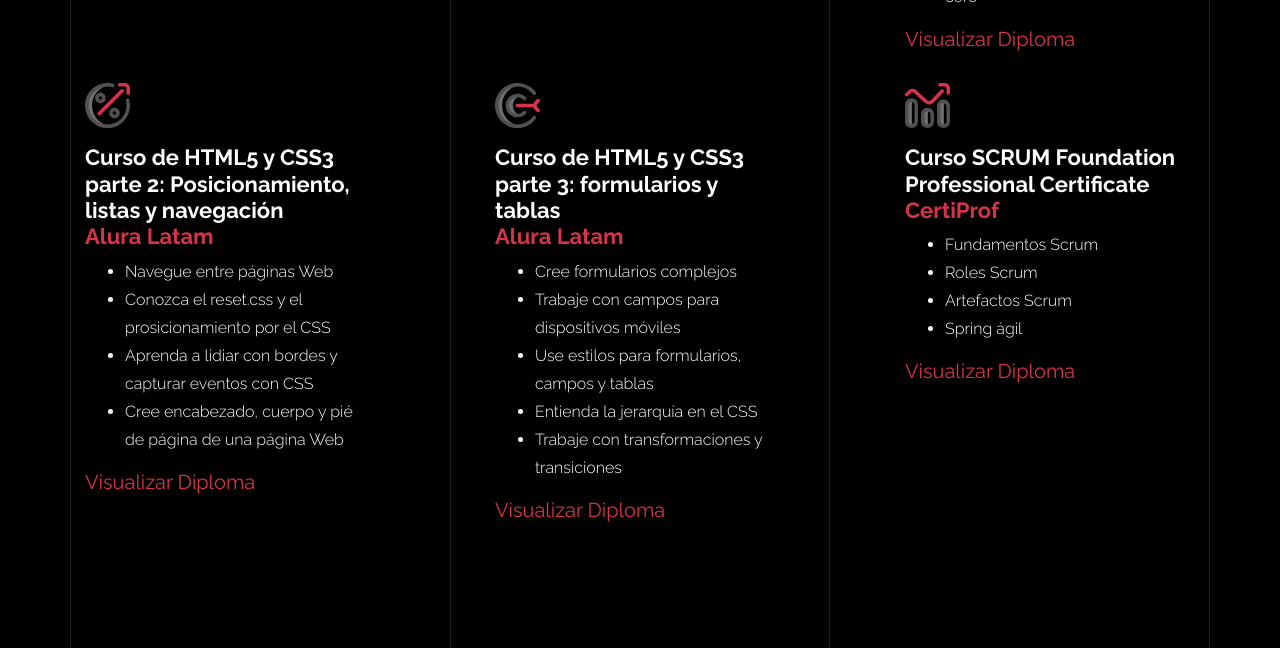
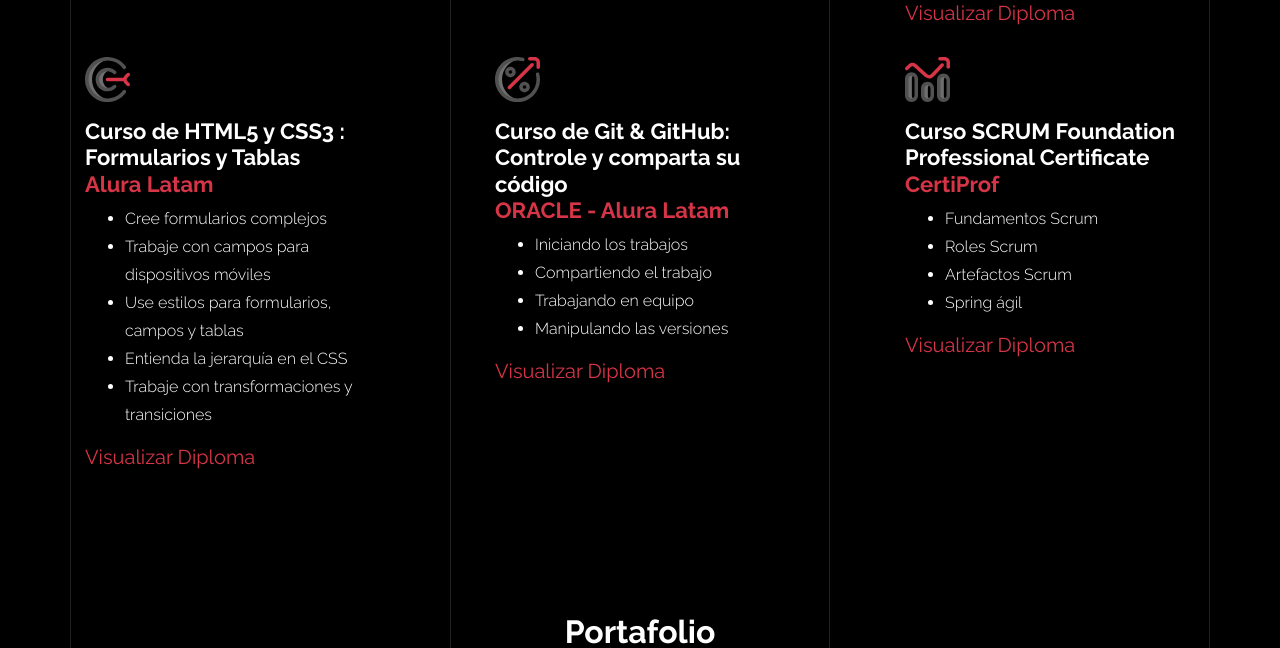
Before and after one commit to junioruribe/portafolioweb, a plain HTML site: page index.html in a window 1280 px wide. Shown: the part 3592-4240 px from the top of the page. Drawn offline with nearby package versions, Linux system fonts and the light colour scheme; animation ran at ten frames a second; files whose address does not match are found by name.

Commit message:
Agregando certificado git-github

```diff
--- a/index.html
+++ b/index.html
@@ -293,7 +293,7 @@
                 <div class="wrap-icon mb-3">
                   <img src="images/svg/003-contact-book.svg" alt="Image" class="img-fluid" width="45">
                 </div>
-                <h3>Curso HTML5 Y CSS3 PARTE 1: MI PRIMERA PÁGINA WEB<br><a href="https://app.aluracursos.com/certificate/84322d85-7b65-4856-9c7c-5d348bfd1ca3">Alura Latam</a></h3>
+                <h3>Curso HTML5 Y CSS3 : MI PRIMERA PÁGINA WEB<br><a href="https://app.aluracursos.com/certificate/84322d85-7b65-4856-9c7c-5d348bfd1ca3">Alura Latam</a></h3>
                 <ul>
                   <li>
                     Entienda la estructura básica de un archivo HTML y CSS
@@ -313,39 +313,14 @@
                 <h5>Visualizar Diploma</h5>
                 </a>
             </div>
-            <div class="col-md-6 col-lg-4 mb-4">
-              <div class="feature-v1" data-aos="fade-up" data-aos-delay="100">
-                <div class="wrap-icon mb-3">
-                  <img src="images/svg/004-percentage.svg" alt="Image" width="45">
-                </div>
-                <h3>Curso de
-                  HTML5  y  CSS3 parte 2: Posicionamiento, listas y navegación<br><a href="https://app.aluracursos.com/certificate/c9b2aeba-1dc0-42f8-b32f-39aa45968872">Alura Latam</a></h3>
-                  <ul>
-                    <li>
-                      Navegue entre páginas Web
-                    </li>
-                    <li>
-                      Conozca el reset.css y el prosicionamiento por el CSS
-                    </li>
-                    <li>
-                      Aprenda a lidiar con bordes y capturar eventos con CSS
-                    </li>
-                    <li>
-                      Cree encabezado, cuerpo y pié de página de una página Web
-                    </li>
-                  </ul>
-              </div>
-              <a href="https://app.aluracursos.com/user/juniorjauc/course/html5-css3-posicionamiento-listas-navegacion/certificate" download="htmlCss#2">
-                <h5>Visualizar Diploma</h5>
-                </a>
-            </div>
+
             <div class="col-md-6 col-lg-4 mb-4">
               <div class="feature-v1" data-aos="fade-up" data-aos-delay="0">
                 <div class="wrap-icon mb-3">
                   <img src="images/svg/006-goal.svg" alt="Image" width="45">
                 </div>
                 <h3>Curso de
-                  HTML5  y  CSS3 parte 3: formularios y tablas<br><a href="https://app.aluracursos.com/certificate/1d6a79d8-59c0-4ad3-b419-d1c355a35829">Alura Latam</a></h3>
+                  HTML5 y CSS3 : Formularios y Tablas<br><a href="https://app.aluracursos.com/certificate/1d6a79d8-59c0-4ad3-b419-d1c355a35829">Alura Latam</a></h3>
                   <ul>
                     <li>
                       Cree formularios complejos
@@ -365,6 +340,33 @@
                   </ul>
               </div>
               <a href="https://app.aluracursos.com/user/juniorjauc/course/html5-css3-formularios-tablas/certificate" download="htmlCss#3">
+                <h5>Visualizar Diploma</h5>
+                </a>
+            </div>
+
+              <div class="col-md-6 col-lg-4 mb-4">
+              <div class="feature-v1" data-aos="fade-up" data-aos-delay="100">
+                <div class="wrap-icon mb-3">
+                  <img src="images/svg/004-percentage.svg" alt="Image" width="45">
+                </div>
+                <h3>Curso de
+                 Git & GitHub: Controle y comparta su código<br><a href="https://app.aluracursos.com/certificate/juniorjauc/git-github-control-version"> ORACLE - Alura Latam</a></h3>
+                  <ul>
+                    <li>
+                      Iniciando los trabajos
+                    </li>
+                    <li>
+                      Compartiendo el trabajo
+                    </li>
+                    <li>
+                      Trabajando en equipo
+                    </li>
+                    <li>
+                      Manipulando las versiones
+                    </li>
+                  </ul>
+              </div>
+              <a href="https://app.aluracursos.com/certificate/juniorjauc/git-github-control-version" download="github">
                 <h5>Visualizar Diploma</h5>
                 </a>
             </div>
```
Also changed, not shown: CERTIFICADOS/certificado git hub.jpeg (added), imagenes/Encriptador.jpeg (added).
